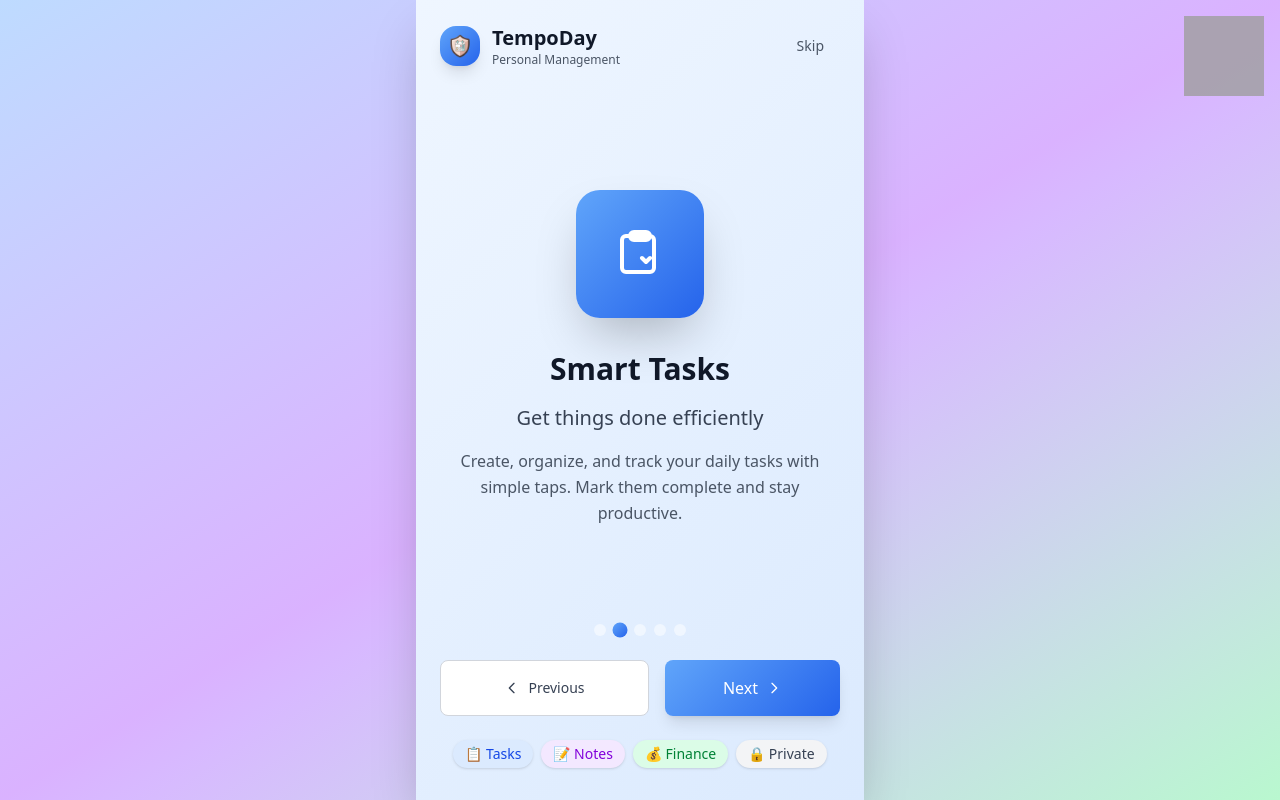
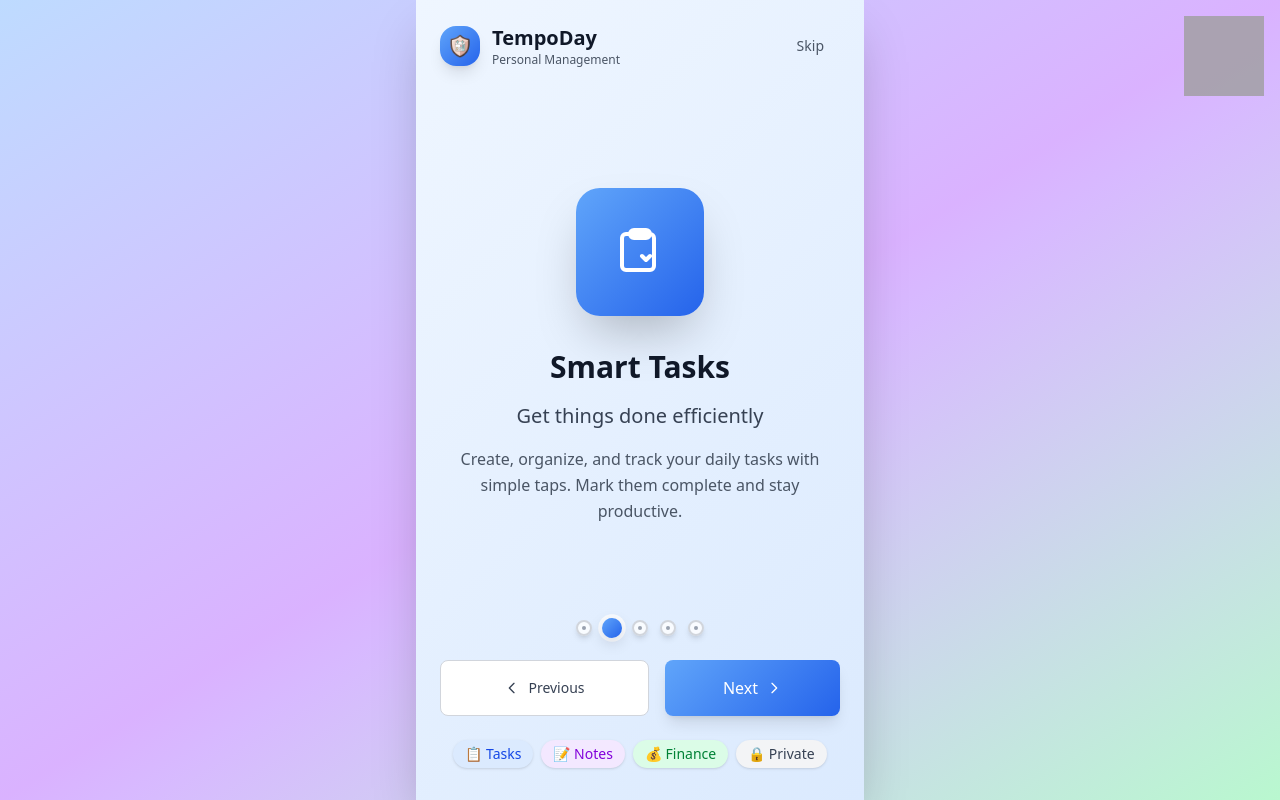
Before and after one commit to fachrihawari/tempoday, a Svelte app: page / in a window 1280 px wide. Built offline with nearby package versions, Linux system fonts and the light colour scheme; grey boxes are pictures that could not be loaded.

Commit message:
Fix Carousel Indicators Contrast

```diff
--- a/src/pages/Intro.svelte
+++ b/src/pages/Intro.svelte
@@ -182,16 +182,22 @@ const currentSlideData = $derived(slides[currentSlide]);
 
   <!-- Bottom Section -->
   <div class="px-6 pb-8 space-y-6">
-    <!-- Slide Indicators -->
-    <div class="flex justify-center gap-2">
+    <!-- Enhanced Slide Indicators with Better Contrast -->
+    <div class="flex justify-center gap-3">
       {#each slides as slide, index}
         <button
           onclick={() => goToSlide(index)}
-          class="w-3 h-3 rounded-full transition-all duration-300 {index === currentSlide
-            ? 'scale-125'
-            : 'bg-white/50 hover:bg-white/70'}"
-          style={index === currentSlide ? slide.customStyle : ''}
-        ></button>
+          class="relative w-4 h-4 rounded-full transition-all duration-300 transform hover:scale-110 focus:outline-none focus:ring-2 focus:ring-offset-2 focus:ring-gray-400
+            {index === currentSlide
+              ? 'scale-125 shadow-lg'
+              : 'bg-white/80 hover:bg-white shadow-md border-2 border-gray-300'}"
+          style={index === currentSlide ? slide.customStyle + '; box-shadow: 0 4px 12px rgba(0,0,0,0.15), 0 0 0 3px rgba(255,255,255,0.8)' : ''}
+        >
+          <!-- Inner dot for inactive indicators -->
+          {#if index !== currentSlide}
+            <div class="absolute inset-1 bg-gray-400 rounded-full"></div>
+          {/if}
+        </button>
       {/each}
     </div>
 
```
